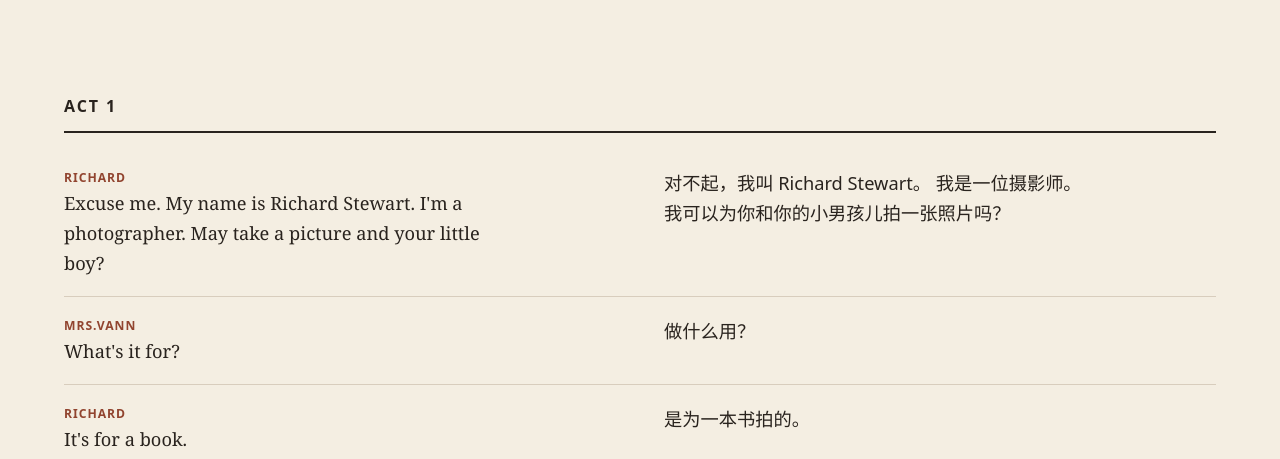
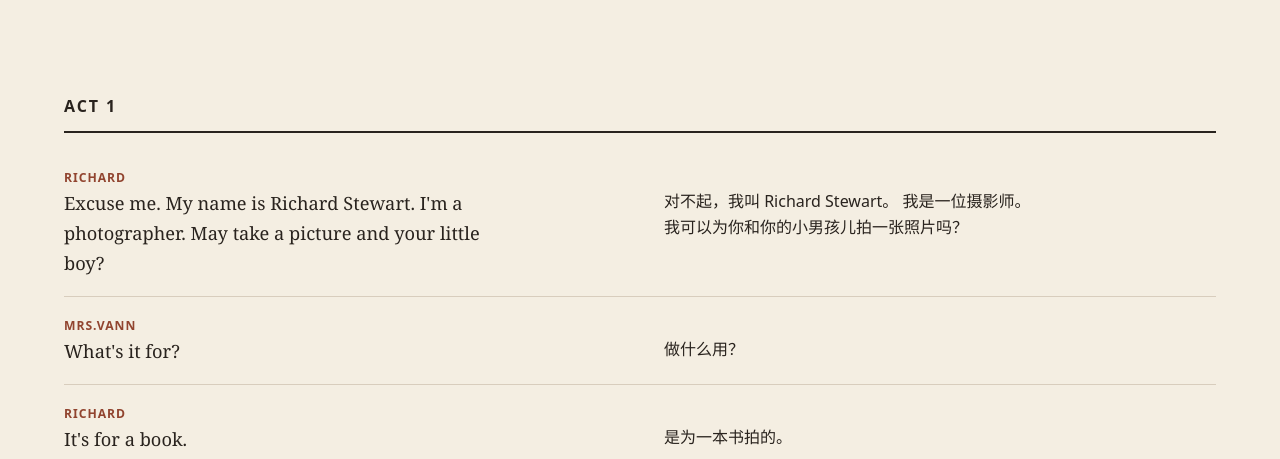
Before and after one commit to hd1987/family-album-usa, a plain HTML site: page docs/episode-01.html in a window 1280 px wide. Shown: the part 341-800 px from the top of the page. Drawn offline with Linux system fonts and the light colour scheme.

Commit message:
Align bilingual dialogue text across layouts.

```diff
--- a/assets/styles.css
+++ b/assets/styles.css
@@ -212,8 +212,13 @@ a {
 }
 
 .chinese-column {
+  padding-top: 1.254rem;
   font-family: "PingFang SC", "Hiragino Sans GB", "Microsoft YaHei",
     system-ui, sans-serif;
+}
+
+.chinese-column .dialogue-text {
+  font-size: 16px;
 }
 
 [data-chinese-hidden="true"] [data-chinese-text] {
@@ -262,6 +267,10 @@ a {
     max-width: none;
   }
 
+  .chinese-column {
+    padding-top: 0;
+  }
+
   .episode-navigation {
     flex-direction: column;
     width: min(calc(100% - 1.25rem), var(--reading-width));
--- a/docs/assets/styles.css
+++ b/docs/assets/styles.css
@@ -212,8 +212,13 @@ a {
 }
 
 .chinese-column {
+  padding-top: 1.254rem;
   font-family: "PingFang SC", "Hiragino Sans GB", "Microsoft YaHei",
     system-ui, sans-serif;
+}
+
+.chinese-column .dialogue-text {
+  font-size: 16px;
 }
 
 [data-chinese-hidden="true"] [data-chinese-text] {
@@ -262,6 +267,10 @@ a {
     max-width: none;
   }
 
+  .chinese-column {
+    padding-top: 0;
+  }
+
   .episode-navigation {
     flex-direction: column;
     width: min(calc(100% - 1.25rem), var(--reading-width));
```
Also changed, not shown: 1 other file.
